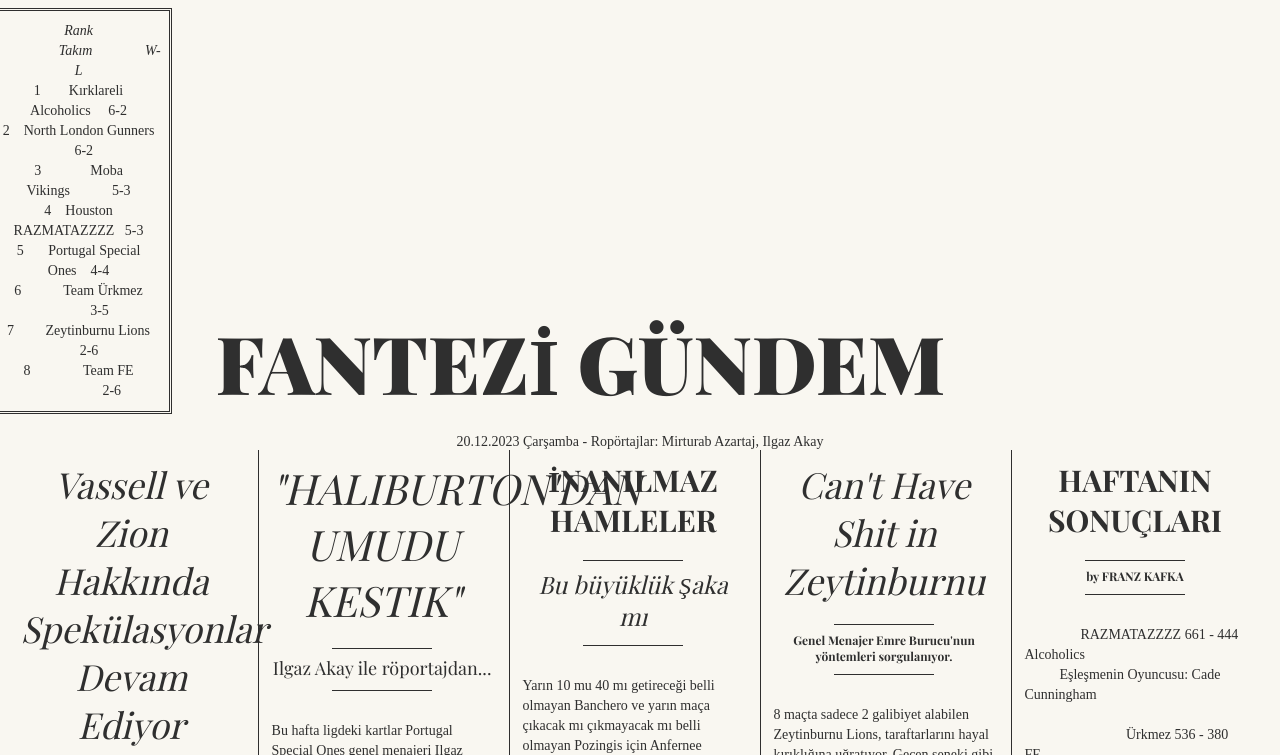
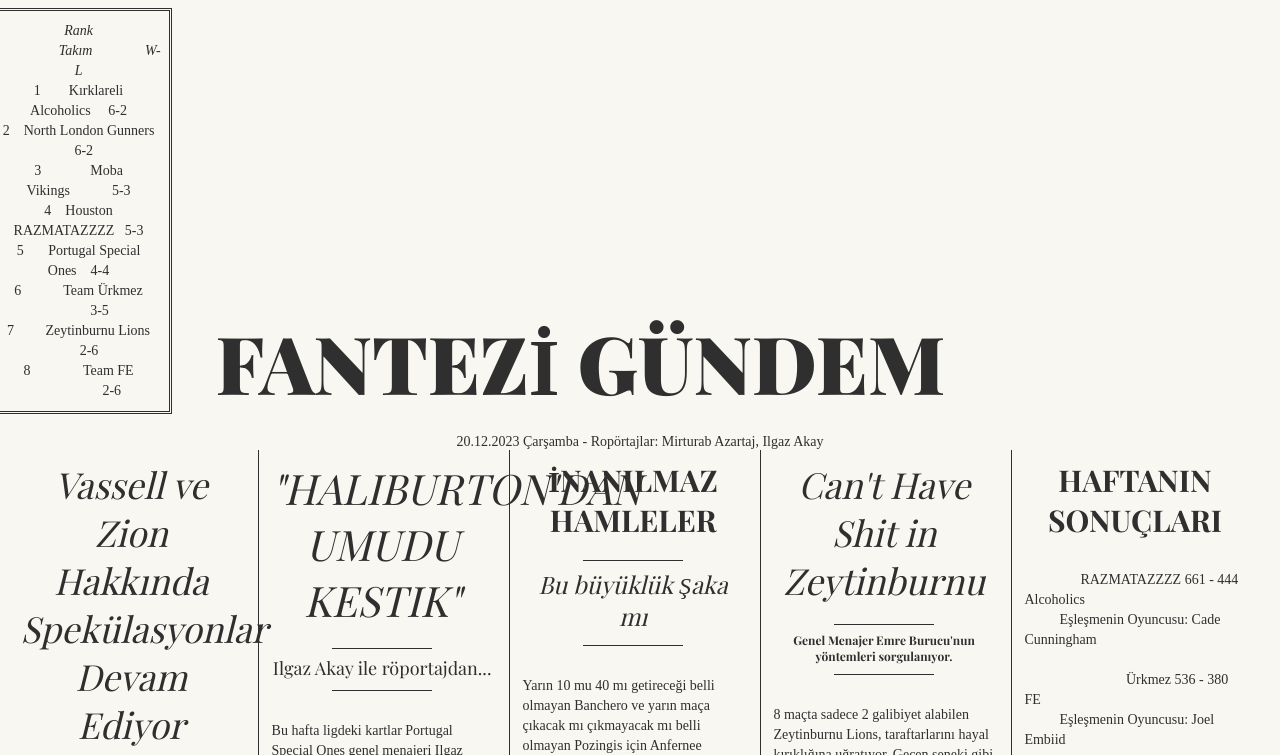
Before and after one commit to efearabaci/fantezigundem.github.io, a plain HTML site: page index.html in a window 1280 px wide. Shown: the top 755 px of the page. Drawn offline with nearby package versions, Linux system fonts and the light colour scheme; a web font is replaced by a local one.

Commit message:
index.html

```diff
--- a/index.html
+++ b/index.html
@@ -74,7 +74,7 @@
             <br>
             Sezon başında takımın Genel Menajeri Emre Burucu'ya bu soru yönlendirildiğinde, Harden'ın takaslanasını beklemelerini, eski güzel Lions'ın geri döneceğine inandığına dair sinyaller vermişti. Fakat şu an Harden'ın olağanüstü formuna rağmen Lions takımı, ligdeki en düşük getirilen toplam sayı ile kazanmakta çok zorlanıyor.
         </p></div>
-        <div class="collumn"><div class="head"><span class="headline hl1"> Haftanın Sonuçları </span><p><span class="headline hl4">by FRANZ KAFKA</span></p></div>
+        <div class="collumn"><div class="head"><span class="headline hl1"> Haftanın Sonuçları </span><p></p></div>
 
         <p>
             &nbsp;&nbsp;&nbsp;&nbsp;&nbsp;&nbsp;&nbsp;&nbsp;&nbsp;&nbsp;&nbsp;&nbsp;&nbsp;&nbsp;&nbsp;&nbsp;RAZMATAZZZZ 661 - 444 Alcoholics
```
